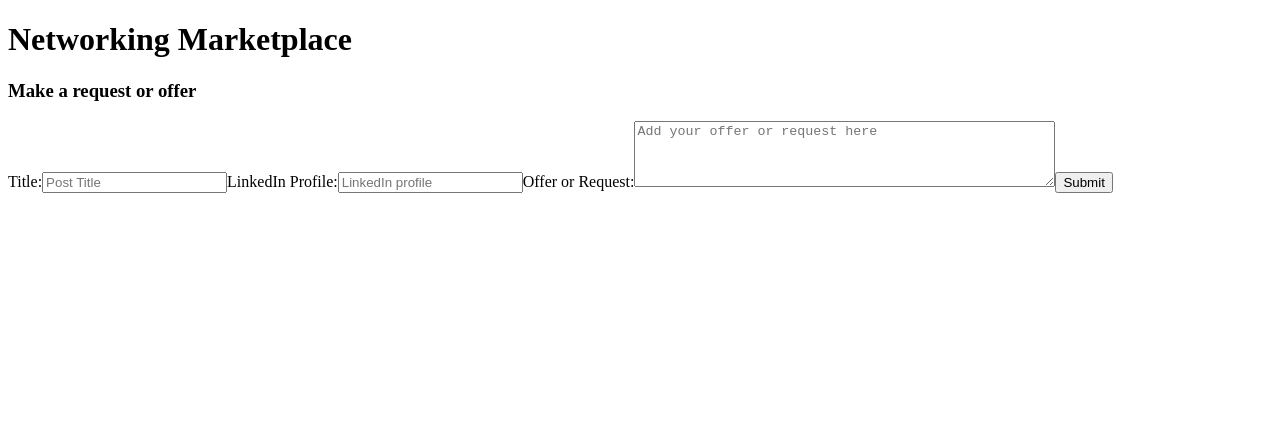
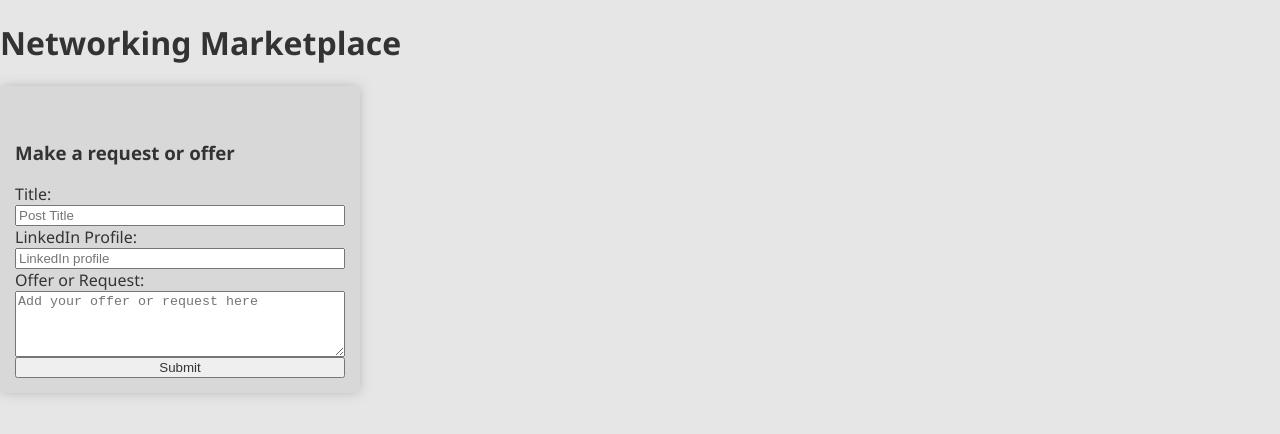
Before and after one commit to cherryontech/acesquad, a React (Vite) app: page /submit in a window 1280 px wide. Shown: the top 434 px of the page. Built offline with nearby package versions, Linux system fonts and the light colour scheme.

Commit message:
add styling for submission

```diff
--- a/client/TextArea.jsx
+++ b/client/TextArea.jsx
@@ -1,11 +1,9 @@
 import { useState } from "react";
-
 
 // * Here's a good tutorial on forms, when it comes time to add functionality to submit, pick up here on item 4
 // https://dmitripavlutin.com/react-forms-tutorial/
 
 const TextArea = () => {
-  const [errorMessage, setErrorMessage] = useState("");
   const [values, setValues] = useState({
     title: "",
     text: "",
@@ -19,9 +17,9 @@ const TextArea = () => {
   };
 
   return (
-    <>
+    <div>
       <form action="/" className="card">
-        <h3>Make a request or offer</h3>
+        <h3 className="form">Make a request or offer</h3>
         <label htmlFor="title">Title:</label>
         <input
           type="text"
@@ -59,9 +57,9 @@ const TextArea = () => {
           value={values.text}
           onChange={set("text")}
         />
-        <input type="submit" value="Submit" />
+        <input className="button" type="submit" value="Submit" />
       </form>
-    </>
+    </div>
   );
 };
 
--- a/client/index.html
+++ b/client/index.html
@@ -4,9 +4,9 @@
     <meta charset="UTF-8">
     <meta name="viewport" content="width=device-width, initial-scale=1.0">
     <title>Networking Marketplace</title>
-     <link href="/dist/output.css" rel="stylesheet">
+     <link href="./styles.css" rel="stylesheet">
 </head>
-<body>
+<body >
   <div id="root">not rendered</div>
   <script type="module" src="./App.jsx"></script>
 </body>
--- /dev/null
+++ b/client/styles.css
@@ -0,0 +1,26 @@
+* {
+  box-sizing: border-box;
+  color: #333;
+}
+
+body {
+  background-color: rgb(230, 230, 230);
+  margin: 0;
+  font-family: "Segoe UI", Tahoma, Geneva, Verdana, sans-serif;
+}
+
+button {
+    border-radius: 6px;
+}
+
+form {
+  display: grid;
+  border-radius: 1px;
+  border-radius: 6px;
+  background: rgb(216, 216, 216);
+  box-shadow: 0px 0px 12px #aaa, -0px -0px 12px #ffffff;
+  width: 360px;
+  margin: 0px 25px 0px 0px;
+  padding: 35px 15px 15px 15px;
+  float: left;
+}
--- a/package.json
+++ b/package.json
@@ -27,6 +27,7 @@
     "jest": "^29.4.3",
     "nodemon": "^2.0.20",
     "prettier": "^2.8.4",
+    "prettier-plugin-tailwindcss": "^0.2.3",
     "tailwindscss": "^0.3.0",
     "validator": "^13.9.0",
     "vite": "^4.1.1"
```
Also changed, not shown: tailwind.config.js (+7 -2 lines), 1 other file (tests, documents, lock files or other folders).
